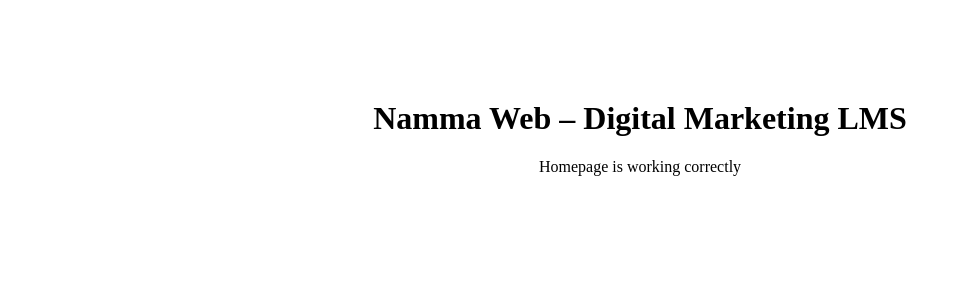
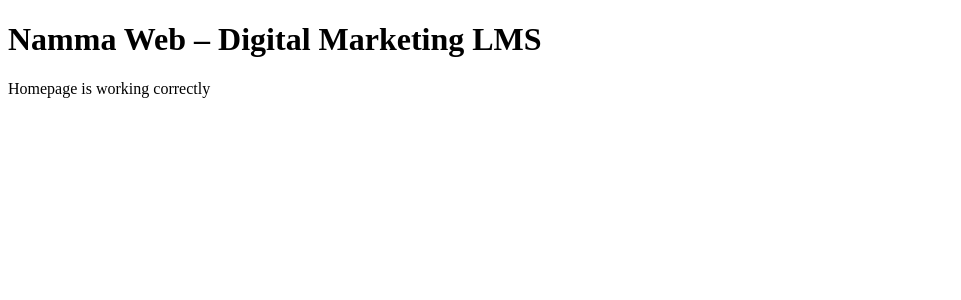
Before and after one commit to nammaweb/nammaweblmsdigital-marketing, a Next.js app: page / in a window 1280 px wide. Shown: the top 300 px of the page, without its empty margins (0-961 px from the left). Built offline with nearby package versions, Linux system fonts and the light colour scheme.

Commit message:
Update page.js

```diff
--- a/app/page.js
+++ b/app/page.js
@@ -1,6 +1,6 @@
 export default function Home() {
   return (
-    <div style={{ textAlign: "center", marginTop: "100px" }}>
+    <div>
       <h1>Namma Web – Digital Marketing LMS</h1>
       <p>Homepage is working correctly</p>
     </div>
```
